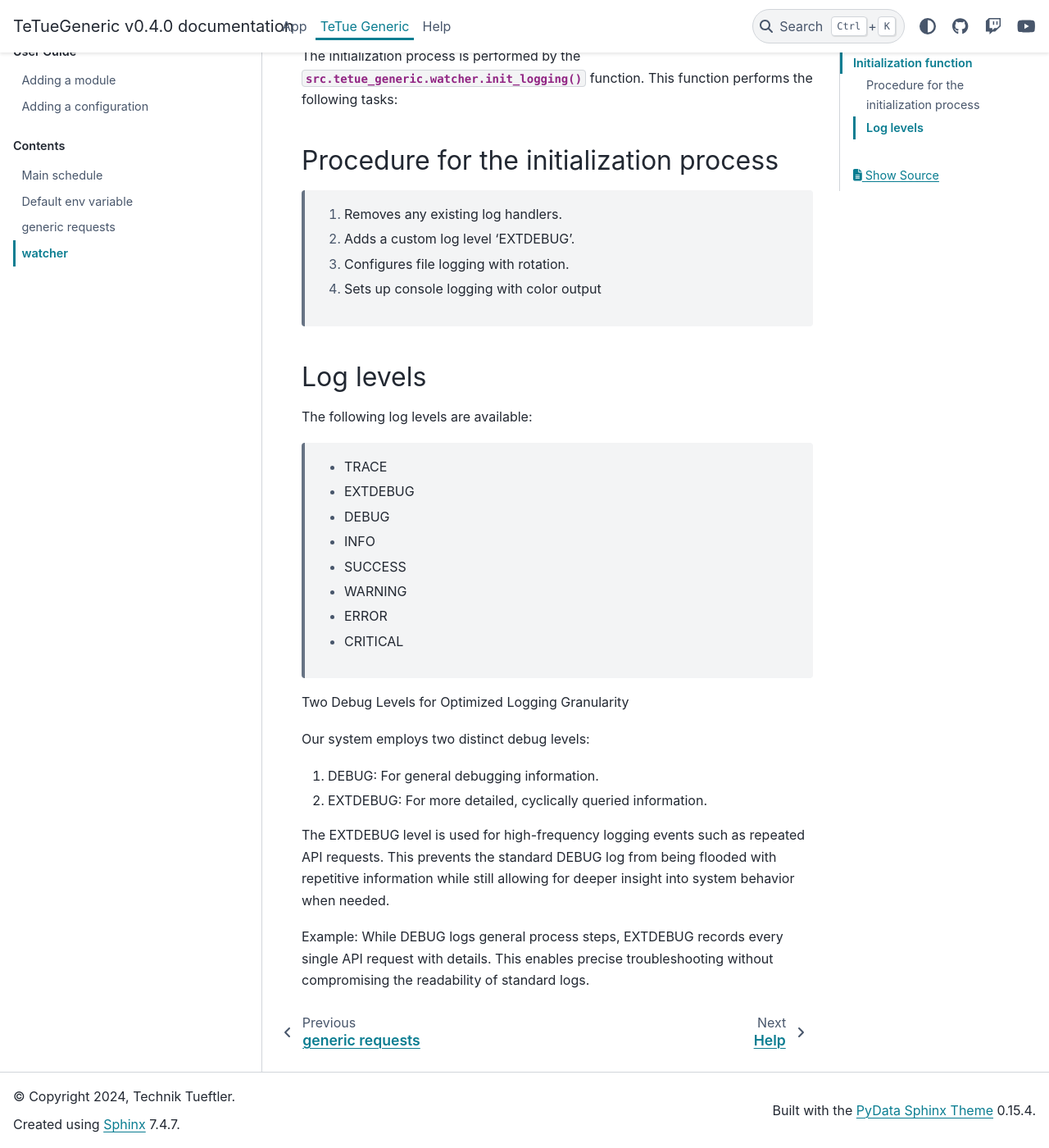
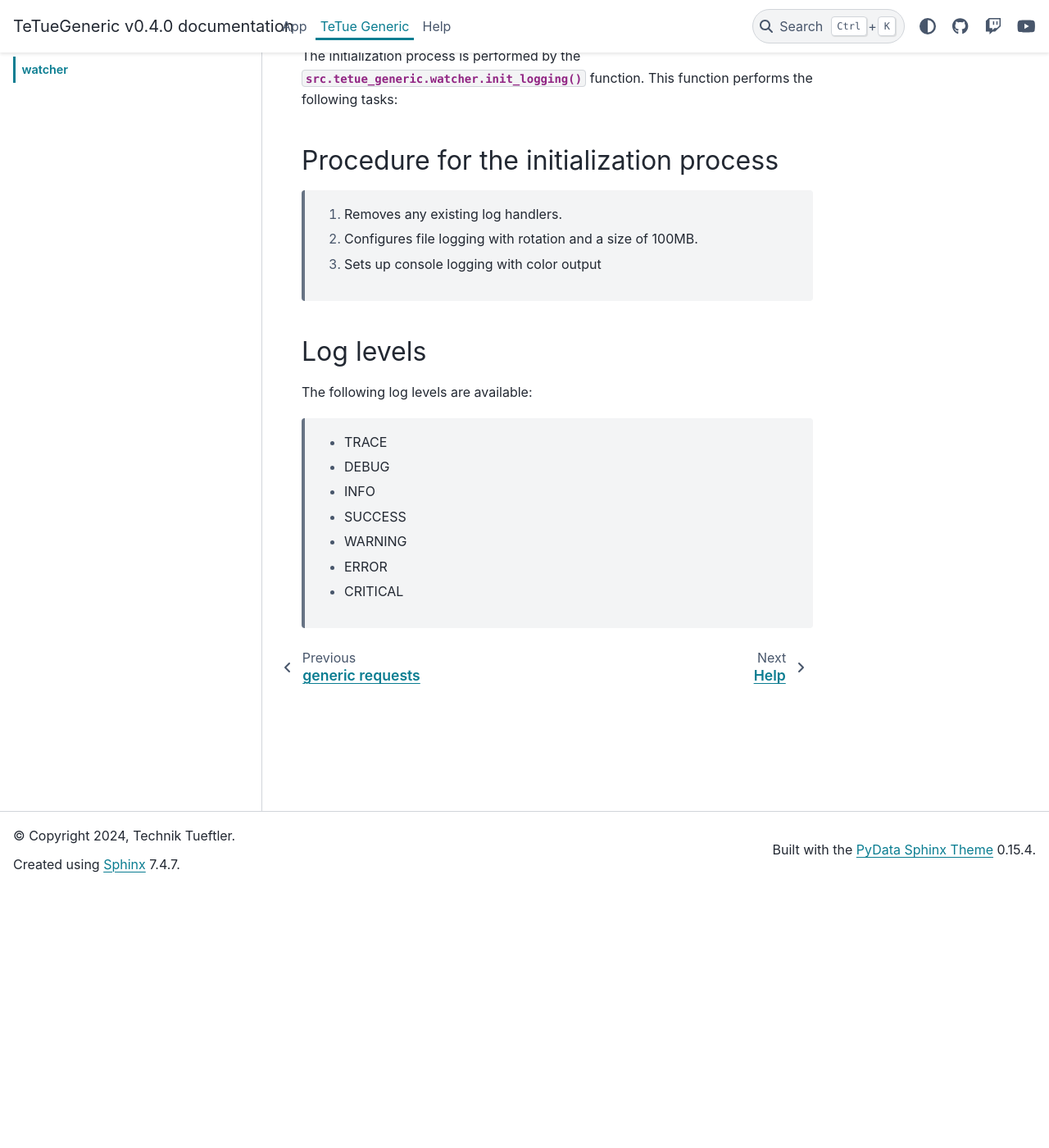
Before and after one commit to Technik-Tueftler/TeTueGeneric, a Sphinx documentation site: the page built from docs/generic/watcher.rst, in a window 1280 px wide and 1400 px high, scrolled down 317 px. Shown: the whole window at 82% size. Built offline with Sphinx 7.4.7 and the PyData theme 0.15.4, drawn with Linux system fonts in a browser that asks for light colours.

Commit message:
update ddocumentation

```diff
--- a/docs/generic/watcher.rst
+++ b/docs/generic/watcher.rst
@@ -14,30 +14,17 @@
 ----------------------------------------
 
     1. Removes any existing log handlers.
-    2. Adds a custom log level 'EXTDEBUG'.
-    3. Configures file logging with rotation.
-    4. Sets up console logging with color output
+    2. Configures file logging with rotation and a size of 100MB.
+    3. Sets up console logging with color output
 
 Log levels
 ----------
 The following log levels are available:
 
    * TRACE
-   * EXTDEBUG
    * DEBUG
    * INFO
    * SUCCESS
    * WARNING
    * ERROR
    * CRITICAL
-
-Two Debug Levels for Optimized Logging Granularity
-
-Our system employs two distinct debug levels:
-
-1. DEBUG: For general debugging information.
-2. EXTDEBUG: For more detailed, cyclically queried information.
-
-The EXTDEBUG level is used for high-frequency logging events such as repeated API requests. This prevents the standard DEBUG log from being flooded with repetitive information while still allowing for deeper insight into system behavior when needed.
-
-Example: While DEBUG logs general process steps, EXTDEBUG records every single API request with details. This enables precise troubleshooting without compromising the readability of standard logs.
```
Also changed, not shown: 1 other file.
